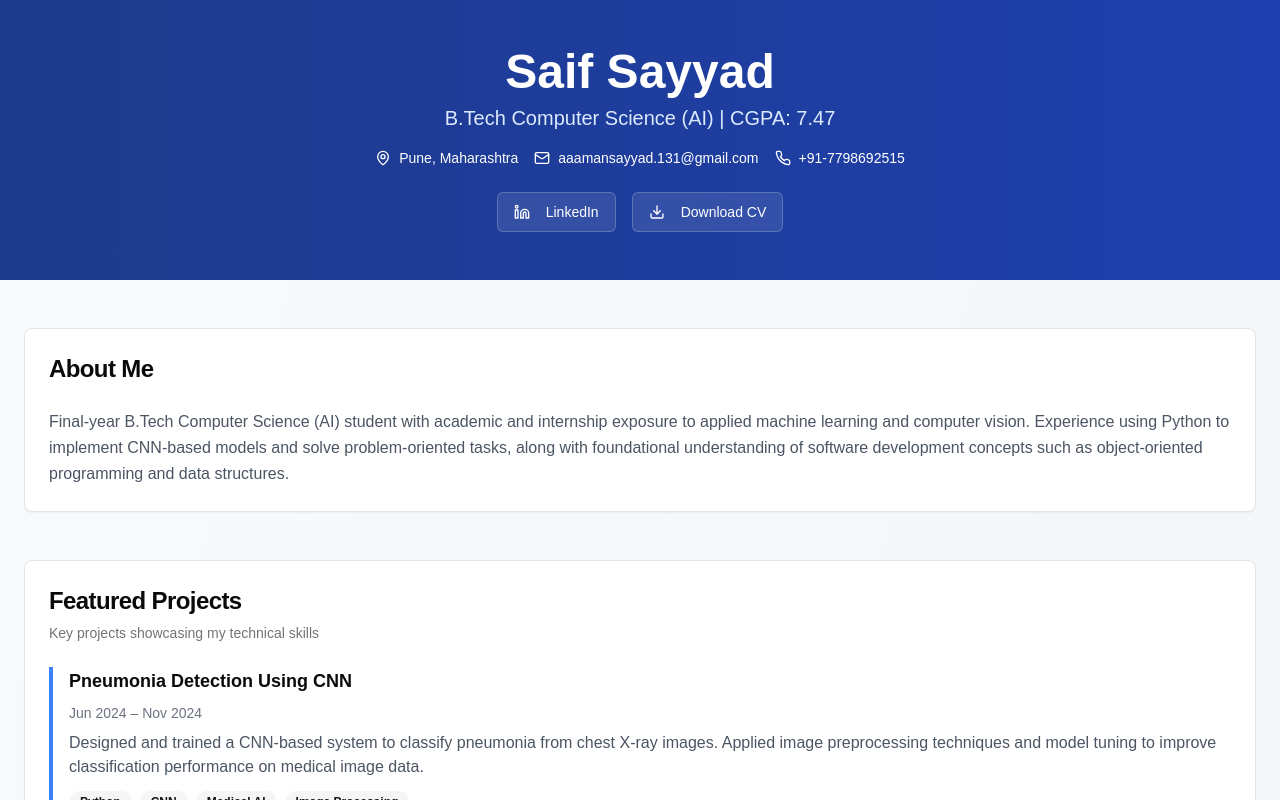
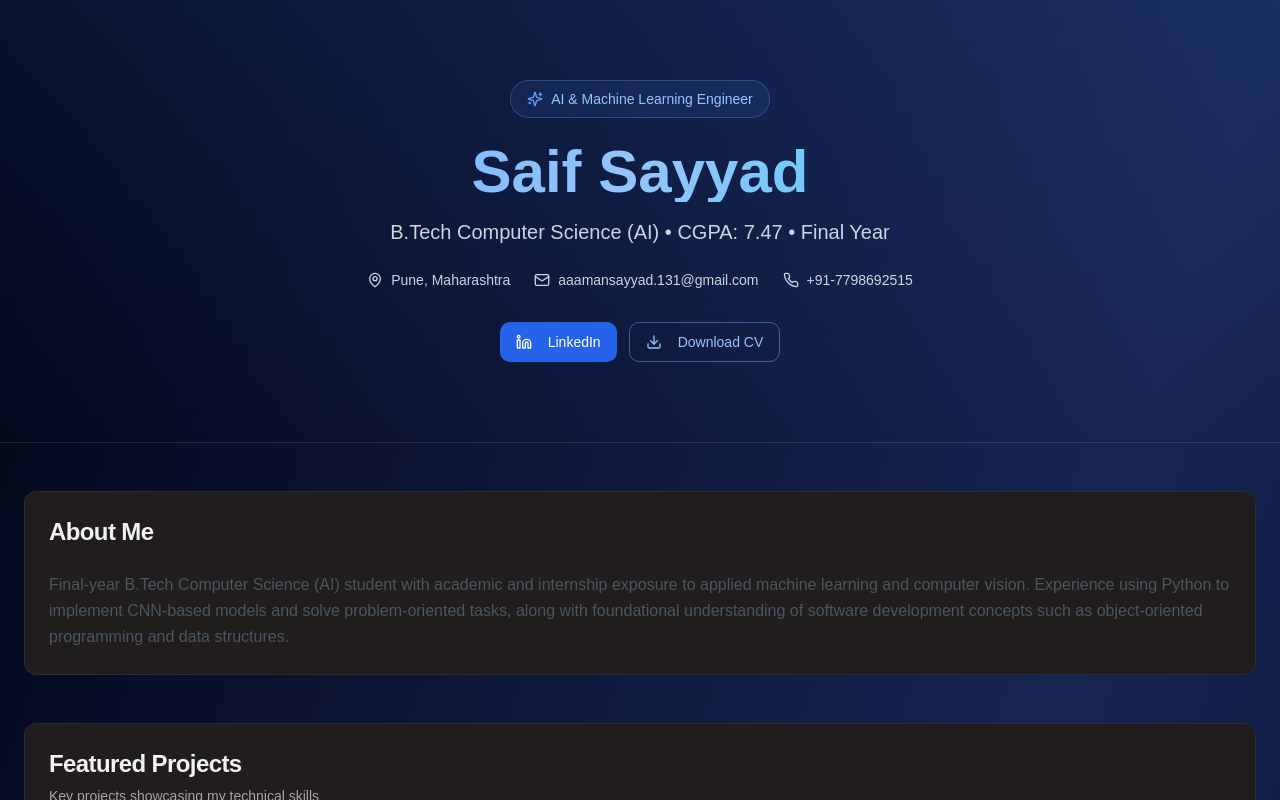
Before and after one commit to Saif-Sayyad13/Portfolio, a Next.js app: page / in a window 1280 px wide. Shown: the top 800 px of the page. Built offline with nearby package versions, Linux system fonts and the light colour scheme.

Commit message:
Add new files

```diff
--- a/app/globals.css
+++ b/app/globals.css
@@ -14,73 +14,73 @@ body {
 
 @layer base {
   :root {
-    --background: 0 0% 100%;
-    --foreground: 0 0% 3.9%;
-    --card: 0 0% 100%;
-    --card-foreground: 0 0% 3.9%;
-    --popover: 0 0% 100%;
-    --popover-foreground: 0 0% 3.9%;
-    --primary: 0 0% 9%;
-    --primary-foreground: 0 0% 98%;
-    --secondary: 0 0% 96.1%;
-    --secondary-foreground: 0 0% 9%;
-    --muted: 0 0% 96.1%;
-    --muted-foreground: 0 0% 45.1%;
-    --accent: 0 0% 96.1%;
-    --accent-foreground: 0 0% 9%;
+    --background: 15 10% 5%;
+    --foreground: 0 0% 95%;
+    --card: 15 8% 12%;
+    --card-foreground: 0 0% 95%;
+    --popover: 15 10% 5%;
+    --popover-foreground: 0 0% 95%;
+    --primary: 249 89% 63%;
+    --primary-foreground: 15 10% 5%;
+    --secondary: 180 60% 50%;
+    --secondary-foreground: 15 10% 5%;
+    --muted: 220 8% 30%;
+    --muted-foreground: 0 0% 65%;
+    --accent: 290 80% 65%;
+    --accent-foreground: 15 10% 5%;
     --destructive: 0 84.2% 60.2%;
     --destructive-foreground: 0 0% 98%;
-    --border: 0 0% 89.8%;
-    --input: 0 0% 89.8%;
-    --ring: 0 0% 3.9%;
-    --chart-1: 12 76% 61%;
-    --chart-2: 173 58% 39%;
-    --chart-3: 197 37% 24%;
+    --border: 220 8% 18%;
+    --input: 220 8% 15%;
+    --ring: 249 89% 63%;
+    --chart-1: 249 89% 63%;
+    --chart-2: 180 60% 50%;
+    --chart-3: 290 80% 65%;
     --chart-4: 43 74% 66%;
     --chart-5: 27 87% 67%;
-    --radius: 0.5rem;
-    --sidebar-background: 0 0% 98%;
-    --sidebar-foreground: 240 5.3% 26.1%;
-    --sidebar-primary: 240 5.9% 10%;
-    --sidebar-primary-foreground: 0 0% 98%;
-    --sidebar-accent: 240 4.8% 95.9%;
-    --sidebar-accent-foreground: 240 5.9% 10%;
-    --sidebar-border: 220 13% 91%;
-    --sidebar-ring: 217.2 91.2% 59.8%;
+    --radius: 0.75rem;
+    --sidebar-background: 15 10% 5%;
+    --sidebar-foreground: 0 0% 95%;
+    --sidebar-primary: 249 89% 63%;
+    --sidebar-primary-foreground: 15 10% 5%;
+    --sidebar-accent: 220 8% 25%;
+    --sidebar-accent-foreground: 0 0% 95%;
+    --sidebar-border: 220 8% 18%;
+    --sidebar-ring: 249 89% 63%;
   }
   .dark {
-    --background: 0 0% 3.9%;
-    --foreground: 0 0% 98%;
-    --card: 0 0% 3.9%;
-    --card-foreground: 0 0% 98%;
-    --popover: 0 0% 3.9%;
-    --popover-foreground: 0 0% 98%;
-    --primary: 0 0% 98%;
-    --primary-foreground: 0 0% 9%;
-    --secondary: 0 0% 14.9%;
-    --secondary-foreground: 0 0% 98%;
-    --muted: 0 0% 14.9%;
-    --muted-foreground: 0 0% 63.9%;
-    --accent: 0 0% 14.9%;
-    --accent-foreground: 0 0% 98%;
+    --background: 15 10% 5%;
+    --foreground: 0 0% 95%;
+    --card: 15 8% 12%;
+    --card-foreground: 0 0% 95%;
+    --popover: 15 10% 5%;
+    --popover-foreground: 0 0% 95%;
+    --primary: 249 89% 63%;
+    --primary-foreground: 15 10% 5%;
+    --secondary: 180 60% 50%;
+    --secondary-foreground: 15 10% 5%;
+    --muted: 220 8% 30%;
+    --muted-foreground: 0 0% 65%;
+    --accent: 290 80% 65%;
+    --accent-foreground: 15 10% 5%;
     --destructive: 0 62.8% 30.6%;
     --destructive-foreground: 0 0% 98%;
-    --border: 0 0% 14.9%;
-    --input: 0 0% 14.9%;
-    --ring: 0 0% 83.1%;
-    --chart-1: 220 70% 50%;
-    --chart-2: 160 60% 45%;
-    --chart-3: 30 80% 55%;
+    --border: 220 8% 18%;
+    --input: 220 8% 15%;
+    --ring: 249 89% 63%;
+    --chart-1: 249 89% 63%;
+    --chart-2: 180 60% 50%;
+    --chart-3: 290 80% 65%;
     --chart-4: 280 65% 60%;
     --chart-5: 340 75% 55%;
-    --sidebar-background: 240 5.9% 10%;
-    --sidebar-foreground: 240 4.8% 95.9%;
-    --sidebar-primary: 224.3 76.3% 48%;
-    --sidebar-primary-foreground: 0 0% 100%;
-    --sidebar-accent: 240 3.7% 15.9%;
-    --sidebar-accent-foreground: 240 4.8% 95.9%;
-    --sidebar-border: 240 3.7% 15.9%;
-    --sidebar-ring: 217.2 91.2% 59.8%;
+    --sidebar-background: 15 10% 5%;
+    --sidebar-foreground: 0 0% 95%;
+    --sidebar-primary: 249 89% 63%;
+    --sidebar-primary-foreground: 15 10% 5%;
+    --sidebar-accent: 220 8% 25%;
+    --sidebar-accent-foreground: 0 0% 95%;
+    --sidebar-border: 220 8% 18%;
+    --sidebar-ring: 249 89% 63%;
   }
 }
 
@@ -92,3 +92,62 @@ body {
     @apply bg-background text-foreground;
   }
 }
+
+@keyframes fadeInUp {
+  from {
+    opacity: 0;
+    transform: translateY(20px);
+  }
+  to {
+    opacity: 1;
+    transform: translateY(0);
+  }
+}
+
+@keyframes glow {
+  0%, 100% {
+    box-shadow: 0 0 20px rgba(59, 130, 246, 0.3);
+  }
+  50% {
+    box-shadow: 0 0 30px rgba(59, 130, 246, 0.5);
+  }
+}
+
+@keyframes slideRight {
+  from {
+    opacity: 0;
+    transform: translateX(-20px);
+  }
+  to {
+    opacity: 1;
+    transform: translateX(0);
+  }
+}
+
+.animate-fade-in-up {
+  animation: fadeInUp 0.6s ease-out;
+}
+
+.animate-glow {
+  animation: glow 2s ease-in-out infinite;
+}
+
+.animate-slide-right {
+  animation: slideRight 0.6s ease-out;
+}
+
+.glass-effect {
+  background: rgba(15, 23, 42, 0.4);
+  backdrop-filter: blur(10px);
+  border: 1px solid rgba(255, 255, 255, 0.1);
+}
+
+.card-hover {
+  transition: all 0.3s ease;
+}
+
+.card-hover:hover {
+  transform: translateY(-4px);
+  border-color: rgba(59, 130, 246, 0.5);
+  box-shadow: 0 20px 25px -5px rgba(59, 130, 246, 0.1);
+}
--- a/app/page.tsx
+++ b/app/page.tsx
@@ -4,44 +4,52 @@ import { Badge } from "@/components/ui/badge"
 import { Button } from "@/components/ui/button"
 import { Card, CardContent, CardDescription, CardHeader, CardTitle } from "@/components/ui/card"
 import { Separator } from "@/components/ui/separator"
-import { Mail, Phone, MapPin, Linkedin, Download, Award, Users } from "lucide-react"
+import { Mail, Phone, MapPin, Linkedin, Download, Award, Users, Github, ExternalLink, Sparkles, Code2, Brain } from "lucide-react"
 
 export default function Portfolio() {
   return (
-    <div className="min-h-screen bg-gradient-to-br from-slate-50 to-slate-100">
+    <div className="min-h-screen bg-gradient-to-br from-slate-950 via-blue-950 to-slate-950">
       {/* Header */}
-      <header className="bg-gradient-to-r from-blue-900 to-blue-800 text-white">
-        <div className="container mx-auto px-6 py-12 text-center">
-          <h1 className="text-5xl font-bold mb-2">Saif Sayyad</h1>
-          <p className="text-xl mb-4 text-blue-100">B.Tech Computer Science (AI) | CGPA: 7.47</p>
+      <header className="relative overflow-hidden border-b border-white/10">
+        {/* Animated gradient background */}
+        <div className="absolute inset-0 bg-gradient-to-b from-blue-500/10 to-transparent pointer-events-none"></div>
 
-          <div className="flex flex-wrap justify-center gap-4 mb-6 text-sm">
-            <div className="flex items-center gap-2">
+        <div className="container mx-auto px-6 py-20 text-center relative z-10">
+          <div className="inline-flex items-center gap-2 mb-6 px-4 py-2 rounded-full border border-blue-400/30 bg-blue-500/10">
+            <Sparkles className="w-4 h-4 text-blue-400" />
+            <span className="text-sm text-blue-300">AI & Machine Learning Engineer</span>
+          </div>
+          <h1 className="text-6xl font-bold mb-4 bg-gradient-to-r from-blue-400 via-blue-300 to-cyan-400 bg-clip-text text-transparent">
+            Saif Sayyad
+          </h1>
+          <p className="text-xl mb-6 text-slate-300">B.Tech Computer Science (AI) • CGPA: 7.47 • Final Year</p>
+
+          <div className="flex flex-wrap justify-center gap-6 mb-8 text-sm text-slate-300">
+            <div className="flex items-center gap-2 hover:text-blue-300 transition-colors">
               <MapPin className="w-4 h-4" />
               <span>Pune, Maharashtra</span>
             </div>
-            <div className="flex items-center gap-2">
+            <div className="flex items-center gap-2 hover:text-blue-300 transition-colors">
               <Mail className="w-4 h-4" />
-              <a href="mailto:aaamansayyad.131@gmail.com" className="hover:text-blue-200 transition-colors">
+              <a href="mailto:aaamansayyad.131@gmail.com" className="hover:underline">
                 aaamansayyad.131@gmail.com
               </a>
             </div>
-            <div className="flex items-center gap-2">
+            <div className="flex items-center gap-2 hover:text-blue-300 transition-colors">
               <Phone className="w-4 h-4" />
               <span>+91-7798692515</span>
             </div>
           </div>
 
-          <div className="flex justify-center gap-4">
-            <Button variant="outline" className="bg-white/10 border-white/20 text-white hover:bg-white/20" asChild>
+          <div className="flex justify-center gap-3 flex-wrap">
+            <Button className="bg-blue-600 hover:bg-blue-700 text-white border-0" asChild>
               <a href="https://linkedin.com/in/saif-sayyad-ab7ba0250" target="_blank" rel="noopener noreferrer">
                 <Linkedin className="w-4 h-4 mr-2" />
                 LinkedIn
               </a>
             </Button>
             <Button
-              variant="outline"
-              className="bg-white/10 border-white/20 text-white hover:bg-white/20"
+              className="border border-blue-400/50 hover:bg-blue-500/20 text-blue-300 hover:text-blue-200 bg-transparent"
               onClick={() => {
                 // Create CV content
                 const cvContent = `
--- a/package.json
+++ b/package.json
@@ -5,7 +5,7 @@
   "scripts": {
     "build": "next build",
     "dev": "next dev",
-    "lint": "next lint",
+    "lint": "eslint .",
     "start": "next start"
   },
   "dependencies": {
```
Also changed, not shown: 1 other file (tests, documents, lock files or other folders).
